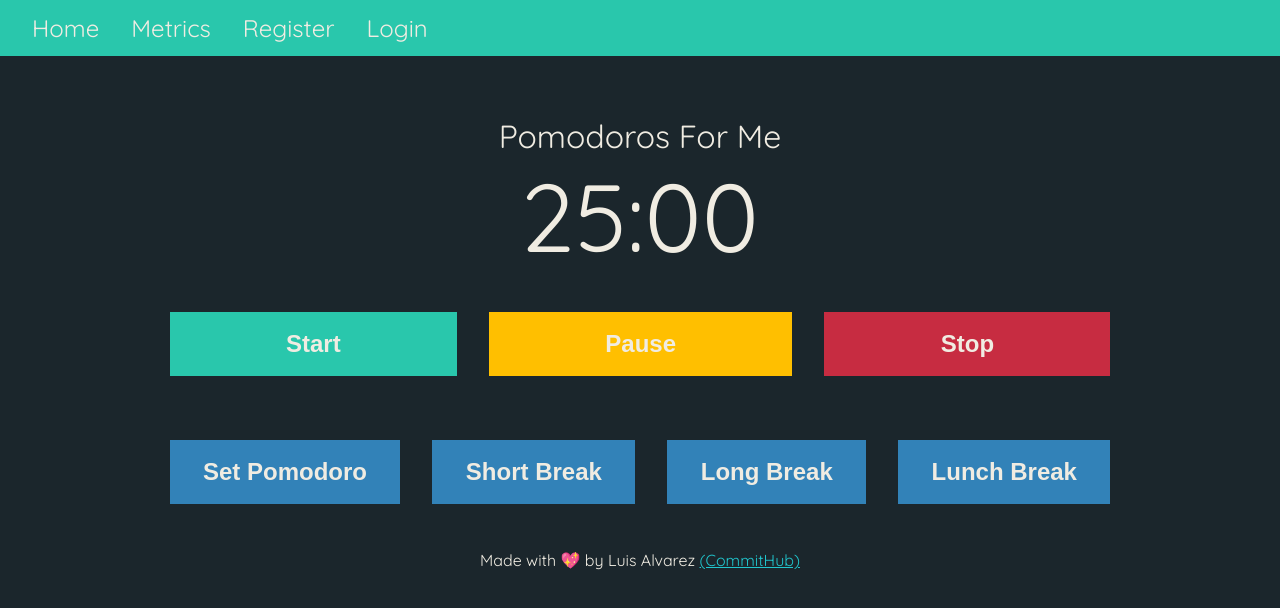
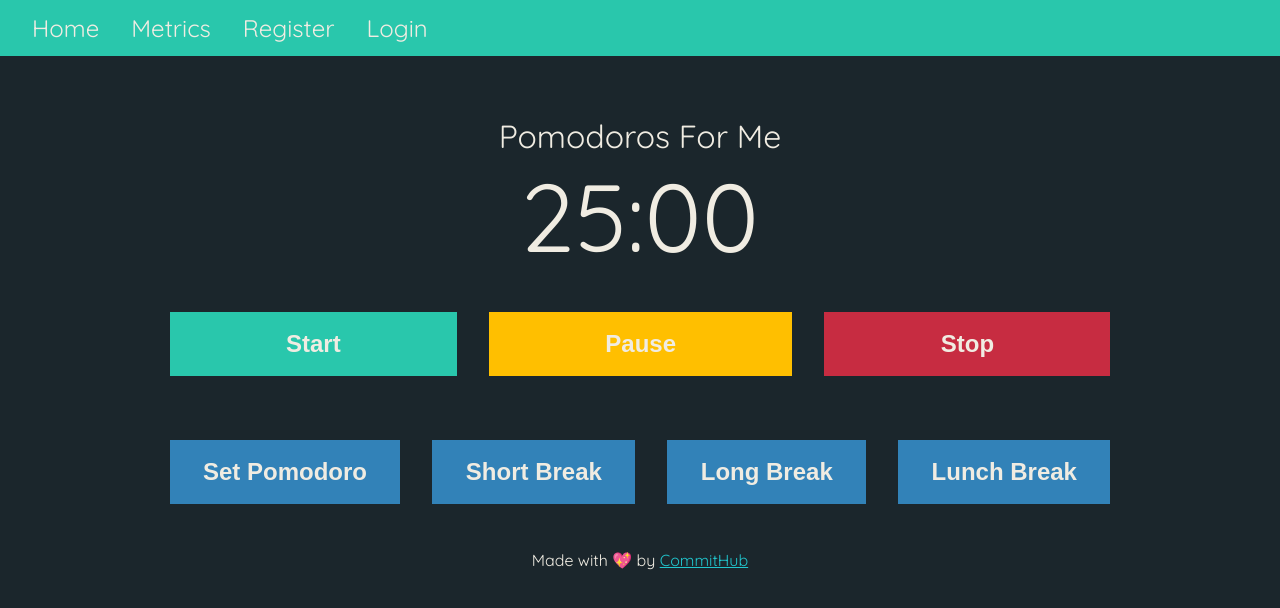
Before and after one commit to CommitHub/pomodoros-for-me, a Vue app: page / in a window 1280 px wide. Shown: the top 608 px of the page. Built offline with nearby package versions, Linux system fonts and the light colour scheme; what @braid/vue-formulate would draw is missing.

Commit message:
change footer

```diff
--- a/src/components/Footer.vue
+++ b/src/components/Footer.vue
@@ -1,9 +1,9 @@
 <template>
   <div class="footer">
     <p>
-      Made with 💖 by Luis Alvarez
+      Made with 💖 by
       <a href="https://commithub.com" target="_blank" rel="noopener">
-        (CommitHub)
+        CommitHub
       </a>
     </p>
   </div>
```
